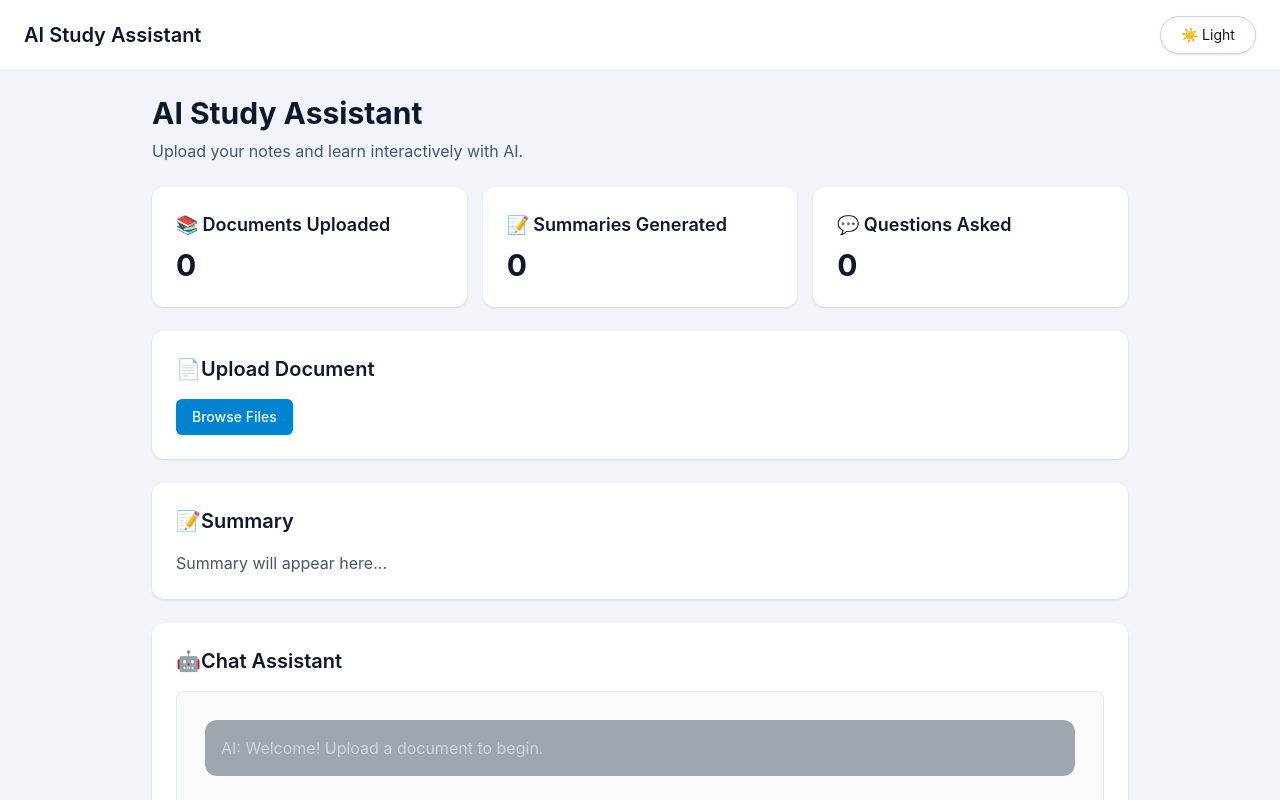
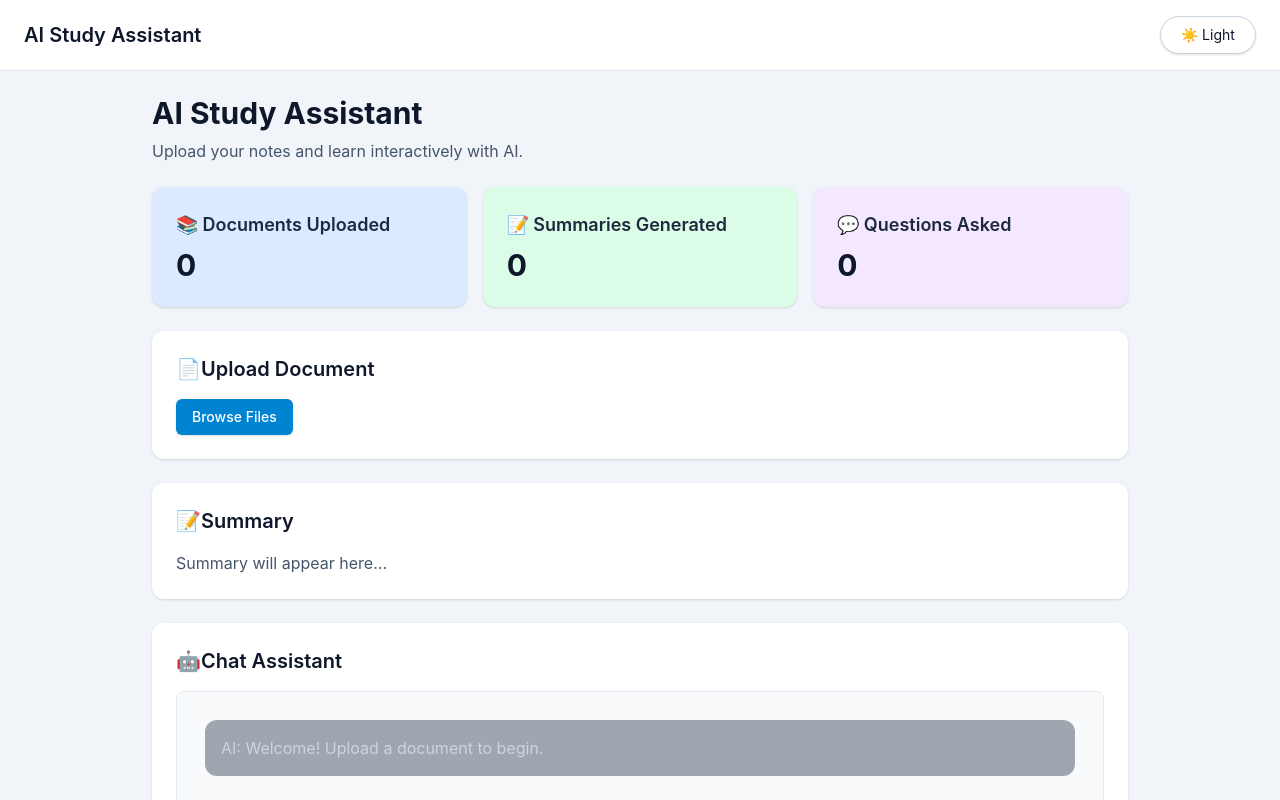
Before and after one commit to ARUN-PS00/ai-study-assistant, a React (Vite) app: page /home in a window 1280 px wide. Shown: the top 800 px of the page. Built offline with nearby package versions, Linux system fonts and the light colour scheme.

Commit message:
Improve dashboard styling and dark mode readability

```diff
--- a/src/pages/Home.jsx
+++ b/src/pages/Home.jsx
@@ -23,25 +23,31 @@ function Home({ theme, onToggleTheme }) {
           </p>
         </div>
           <section className="grid grid-cols-1 md:grid-cols-3 gap-4">
-  <div className="bg-white dark:bg-slate-800 p-6 rounded-xl shadow">
-    <h3 className="text-lg font-semibold">
-      📚 Documents Uploaded
-    </h3>
-    <p className="text-3xl font-bold mt-2">0</p>
+  <div className="bg-blue-100 dark:bg-blue-900 p-6 rounded-xl shadow hover:shadow-lg transition">
+    <h3 className="text-lg font-semibold text-slate-800 dark:text-white">
+  📚 Documents Uploaded
+</h3>
+    <p className="text-3xl font-bold mt-2 text-slate-900 dark:text-white">
+  0
+</p>
   </div>
 
-  <div className="bg-white dark:bg-slate-800 p-6 rounded-xl shadow">
-    <h3 className="text-lg font-semibold">
+  <div className="bg-green-100 dark:bg-green-900 p-6 rounded-xl shadow hover:shadow-lg transition">
+    <h3 className="text-lg font-semibold text-slate-800 dark:text-white">
       📝 Summaries Generated
     </h3>
-    <p className="text-3xl font-bold mt-2">0</p>
+    <p className="text-3xl font-bold mt-2 text-slate-900 dark:text-white">
+  0
+</p>
   </div>
 
-  <div className="bg-white dark:bg-slate-800 p-6 rounded-xl shadow">
-    <h3 className="text-lg font-semibold">
-      💬 Questions Asked
-    </h3>
-    <p className="text-3xl font-bold mt-2">0</p>
+  <div className="bg-purple-100 dark:bg-purple-900 p-6 rounded-xl shadow hover:shadow-lg transition">
+    <h3 className="text-lg font-semibold text-slate-800 dark:text-white">
+  💬 Questions Asked
+</h3>
+    <p className="text-3xl font-bold mt-2 text-slate-900 dark:text-white">
+  0
+</p>
   </div>
 </section>
         <FileUpload theme={theme} />
```
